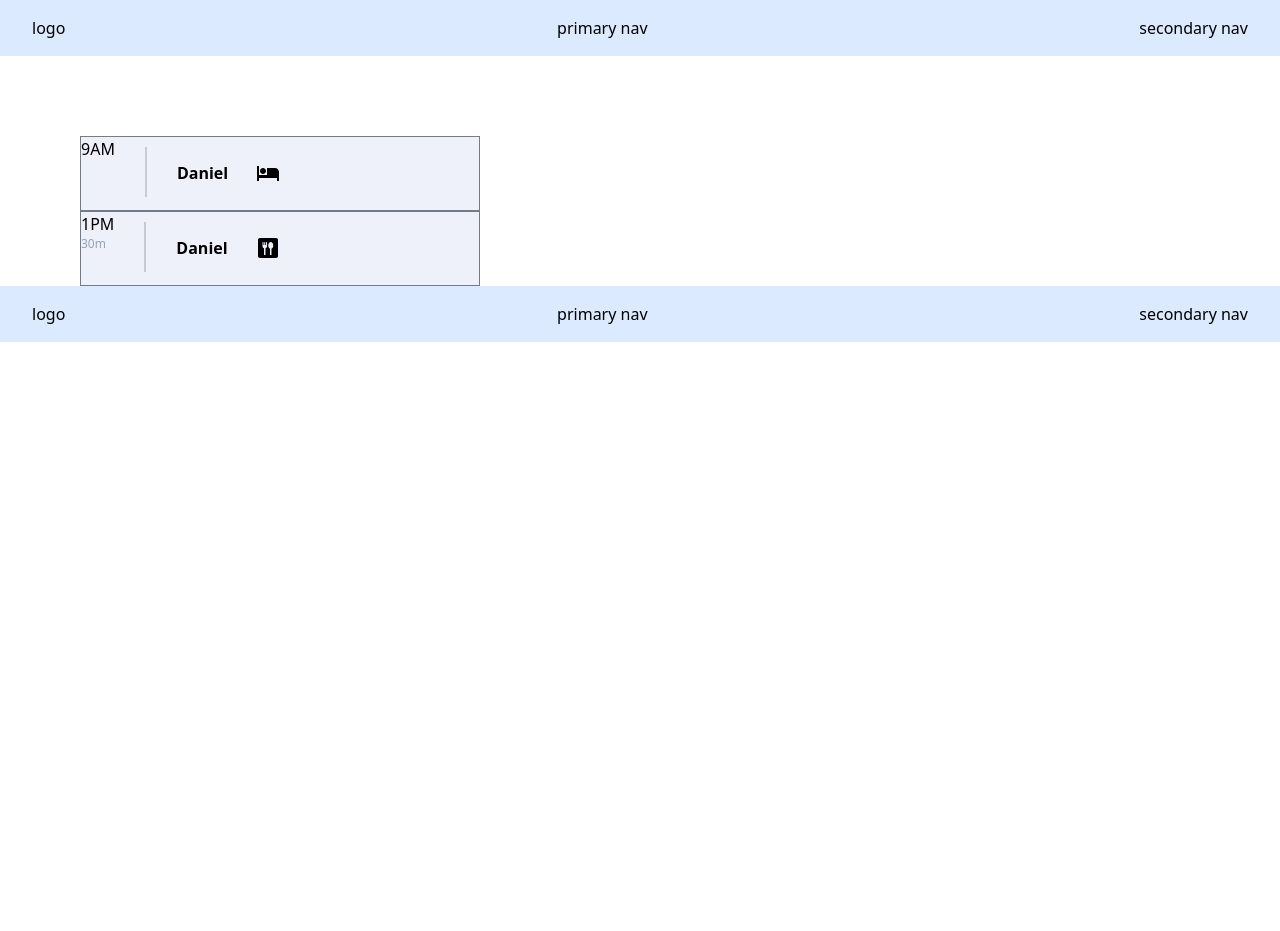
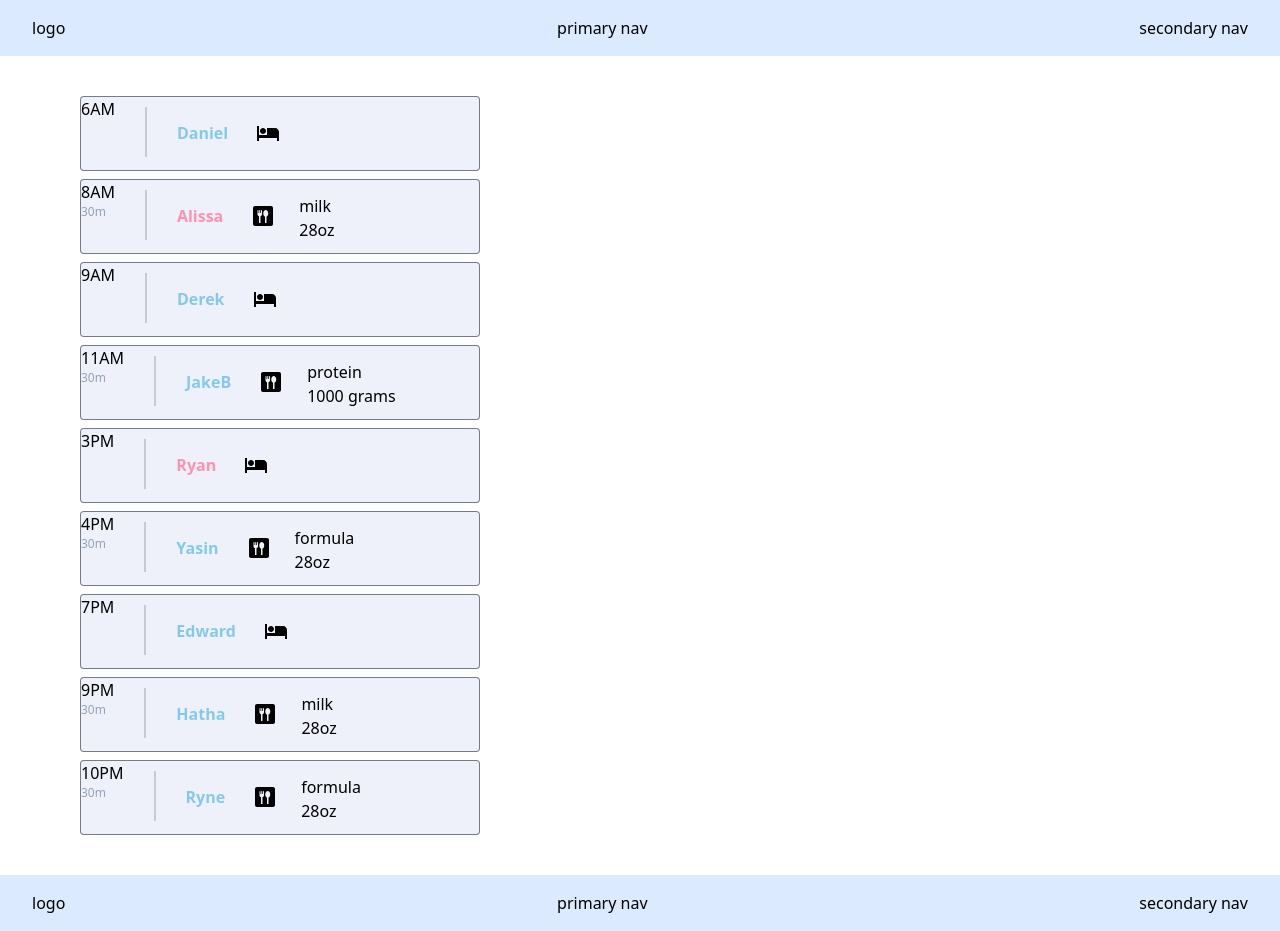
Before and after one commit to yasinnkhann/baby-manager, a Next.js app: page /calendar in a window 1280 px wide. Before the commit the page ends 800 px from the top, so only its background shows below. Built offline with nearby package versions, Linux system fonts and the light colour scheme.

Commit message:
easter egg + baby gender conditional rendering + CSS improvements + more hardcoded baby names

```diff
--- a/components/Calendar/Event.js
+++ b/components/Calendar/Event.js
@@ -6,7 +6,7 @@ function Event(props) {
   function getDuration(startTime, endTime) {}
 
   return (
-    <div className='mx-20 box bg-[#EFF1FA] flex gap-x-20  justify-start border border-gray-600/75'>
+    <div className='rounded mb-2 mx-20 box bg-[#EFF1FA] flex gap-x-20  justify-start border border-gray-600/75'>
       <div className='event-left'>
         <div className='start-time'>{props.startTime}</div>
         {props.type === 'eat' ? (
@@ -21,8 +21,23 @@ function Event(props) {
       <div className='divider border border-gray-400/50'></div>
       <div className='my-6 event-right'>
         <div className='right-subcontainer'>
-          <div className='baby-name mr-7 font-bold '>{props.babyName}</div>
+          {props.gender === 'male' ? (
+            <div className='baby-name text-[#85C9EA] mr-7 font-bold'> {props.babyName}</div>
+          ) : (
+            <div className='baby-name text-[#FF92B1] mr-7 font-bold'> {props.babyName}</div>
+          )}
           {props.type === 'eat' ? <DiningIcon /> : <SleepingIcon />}
+          {props.babyName === 'JakeB' ? (
+            <div className='food-calendar align-start'>
+              <div className='food-type ml-6'>protein</div>
+              <div className='food-type ml-6'>1000 grams</div>
+            </div>
+          ) : (
+            <div className='food-calendar align-start'>
+              <div className='food-type ml-6'>{props.typeOfFood}</div>
+              <div className='food-type ml-6'>{props.foodAmount}</div>
+            </div>
+          )}
         </div>
       </div>
     </div>
--- a/components/Calendar/ListView.js
+++ b/components/Calendar/ListView.js
@@ -2,14 +2,49 @@ import react, { useState, useEffect } from 'react';
 import Event from './/Event.js';
 
 var events = [
-  { babyName: 'Daniel', type: 'sleep', startTime: '9AM', endTime: '12PM' },
-
+  { babyName: 'Daniel', gender: 'male', type: 'sleep', startTime: '6AM', endTime: '12PM' },
   {
-    babyName: 'Daniel',
+    babyName: 'Alissa',
+    gender: 'female',
     type: 'eat',
     typeOfFood: 'milk',
     foodAmount: '28oz',
-    startTime: '1PM',
+    startTime: '8AM',
+  },
+  { babyName: 'Derek', gender: 'male', type: 'sleep', startTime: '9AM', endTime: '12PM' },
+  {
+    babyName: 'JakeB',
+    gender: 'male',
+    type: 'eat',
+    typeOfFood: 'milk',
+    foodAmount: '28oz',
+    startTime: '11AM',
+  },
+  { babyName: 'Ryan', gender: 'female', type: 'sleep', startTime: '3PM', endTime: '12PM' },
+  {
+    babyName: 'Yasin',
+    gender: 'male',
+    type: 'eat',
+    typeOfFood: 'formula',
+    foodAmount: '28oz',
+    startTime: '4PM',
+  },
+  { babyName: 'Edward', gender: 'male', type: 'sleep', startTime: '7PM', endTime: '12PM' },
+  {
+    babyName: 'Hatha',
+    gender: 'male',
+    type: 'eat',
+    typeOfFood: 'milk',
+    foodAmount: '28oz',
+    startTime: '9PM',
+  },
+  {
+    babyName: 'Ryne',
+    gender: 'male',
+    type: 'eat',
+    typeOfFood: 'formula',
+    foodAmount: '28oz',
+    startTime: '10PM',
   },
 ];
 
@@ -30,11 +65,14 @@ function ListView() {
   }
 
   return (
-    <div className='listview-container mt-20'>
+    <div className='list-view-container mt-10 mb-10'>
       {events.map((event, i) => {
         return (
           <Event
             key={i}
+            gender={event.gender}
+            typeOfFood={event.typeOfFood}
+            foodAmount={event.foodAmount}
             type={event.type}
             babyName={event.babyName}
             startTime={event.startTime}
--- a/styles/globals.css
+++ b/styles/globals.css
@@ -17,6 +17,9 @@
     height: 75px;
   }
 
+  .list-view-container {
+  }
+
   .baby-name {
     /* font-family: 'Courier New', Courier, monospace */
   }
@@ -29,6 +32,10 @@
     /* font-family: 'Courier New', Courier, monospace */
   }
 
+  .food-calendar {
+    margin-top: -10px;
+  }
+
   .divider {
     height: 50px;
     margin-top: 10px;
```
